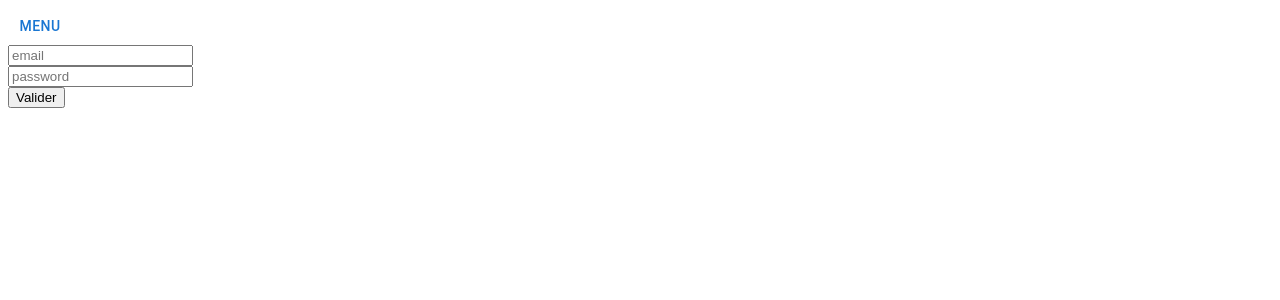
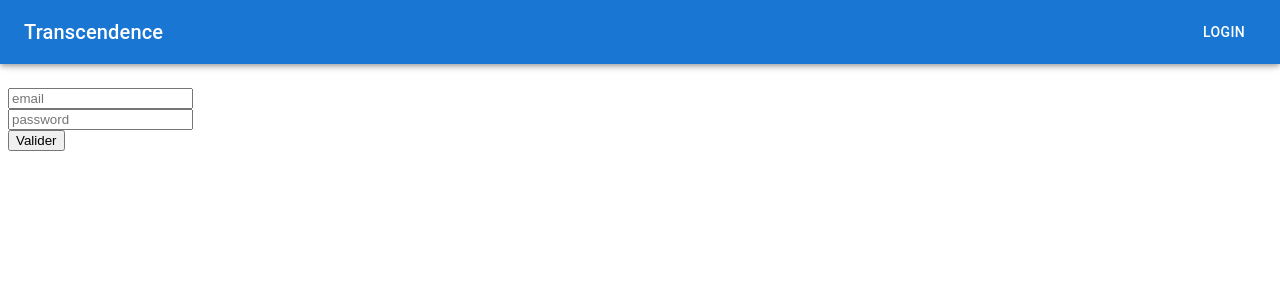
Before and after one commit to S-Stanley/ft_transcendence, a React (Create React App) app in the folder webapp/: page / in a window 1280 px wide. Shown: the top 300 px of the page. Built offline with nearby package versions, Linux system fonts and the light colour scheme.

Commit message:
refactor(webapp): replace drawer menu by navbar #30

```diff
--- a/webapp/src/components/menu.tsx
+++ b/webapp/src/components/menu.tsx
@@ -1,18 +1,11 @@
 import * as React from 'react';
-import Box from '@mui/material/Box';
-import Drawer from '@mui/material/Drawer';
-import Button from '@mui/material/Button';
-import List from '@mui/material/List';
-import ListItem from '@mui/material/ListItem';
-import ListItemButton from '@mui/material/ListItemButton';
-import ListItemText from '@mui/material/ListItemText';
+import { AppBar, Toolbar, IconButton, Typography, Button, Box } from '@mui/material';
 
 import { useNavigate } from 'react-router-dom';
 
 const UNPROCTED_PAGE = ['/'];
 
 const MenuComponent = () => {
-    const [openMenu, setOpenMenu] = React.useState<boolean>(false);
     const navigate = useNavigate();
 
     const checkAccess = () => {
@@ -33,49 +26,46 @@ const MenuComponent = () => {
 
     return (
         <React.Fragment key='menu'>
-            <Button onClick={() => setOpenMenu(!openMenu)}>menu</Button>
-            <Drawer open={openMenu}>
-                <Box
-                    role="presentation"
-                    onClick={() => setOpenMenu(!openMenu)}
-                    onKeyDown={() => setOpenMenu(!openMenu)}
+            <Box m={2} pt={7}>
+                <AppBar
+                    component="nav"
                 >
-                    <List>
+                    <Toolbar>
+                    <IconButton
+                        color="inherit"
+                        aria-label="open drawer"
+                        edge="start"
+                        sx={{ mr: 2, display: { sm: 'none' } }}
+                    >
+                    </IconButton>
+                    <Typography
+                        variant="h6"
+                        component="div"
+                        sx={{ flexGrow: 1, display: { xs: 'none', sm: 'block' } }}
+                    >
+                        Transcendence
+                    </Typography>
+                    <Box sx={{ display: { xs: 'none', sm: 'block' } }}>
                         { window.location.pathname.includes('/home') ? (
                             <React.Fragment>
-                                <ListItem key='Home'>
-                                    <ListItemButton>
-                                        <ListItemText primary='Home' />
-                                    </ListItemButton>
-                                </ListItem>
-                                <ListItem key='Disconnect' onClick={() => disconnectUser()}>
-                                    <ListItemButton>
-                                        <ListItemText primary='Disconnect' />
-                                    </ListItemButton>
-                                </ListItem>
-                                <ListItem key='Close' onClick={() => setOpenMenu(false) } >
-                                    <ListItemButton>
-                                        <ListItemText primary='Close' />
-                                    </ListItemButton>
-                                </ListItem>
+                                <Button key='Home' sx={{ color: '#fff' }}>
+                                    Home
+                                </Button>
+                                <Button key='Disconnect' sx={{ color: '#fff' }} onClick={disconnectUser} >
+                                    Disconnect
+                                </Button>
                             </React.Fragment>
                         ) : (
                             <React.Fragment>
-                                <ListItem key='Login'>
-                                    <ListItemButton>
-                                        <ListItemText primary='Login' />
-                                    </ListItemButton>
-                                </ListItem>
-                                <ListItem key='Close' onClick={() => setOpenMenu(false) } >
-                                    <ListItemButton>
-                                        <ListItemText primary='Close' />
-                                    </ListItemButton>
-                                </ListItem>
+                                <Button key='Login' sx={{ color: '#fff' }} onClick={() => navigate('/login')}>
+                                    Login
+                                </Button>
                             </React.Fragment>
                         )}
-                    </List>
-                </Box>
-            </Drawer>
+                    </Box>
+                    </Toolbar>
+                </AppBar>
+            </Box>
         </React.Fragment>
     );
 }
```
